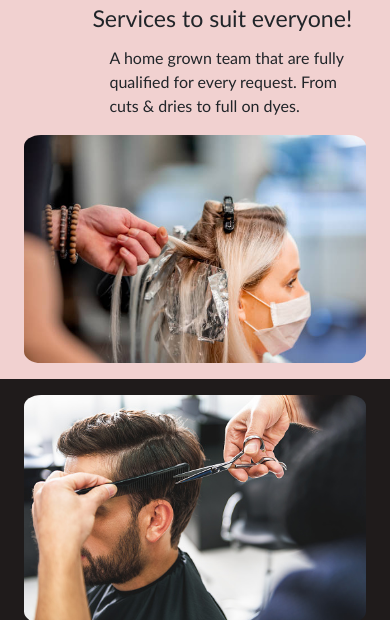
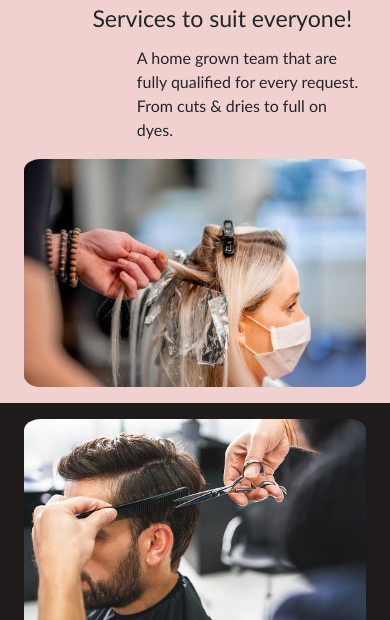
Before and after one commit to WebJamesb/Salontemplate, a plain HTML site: page index.html in a window 390 px wide. Shown: the part 224-844 px from the top of the page. Drawn offline with nearby package versions, Linux system fonts and the light colour scheme; some packages are replaced by stand-ins of ours.

Commit message:
Update styles.css

```diff
--- a/styles.css
+++ b/styles.css
@@ -114,7 +114,7 @@ h1, h2{
         padding-left: 10%;
     }
     #starter p{
-        margin-left: 17%;
+        margin-left: 25%;
     }
 }
 
```
